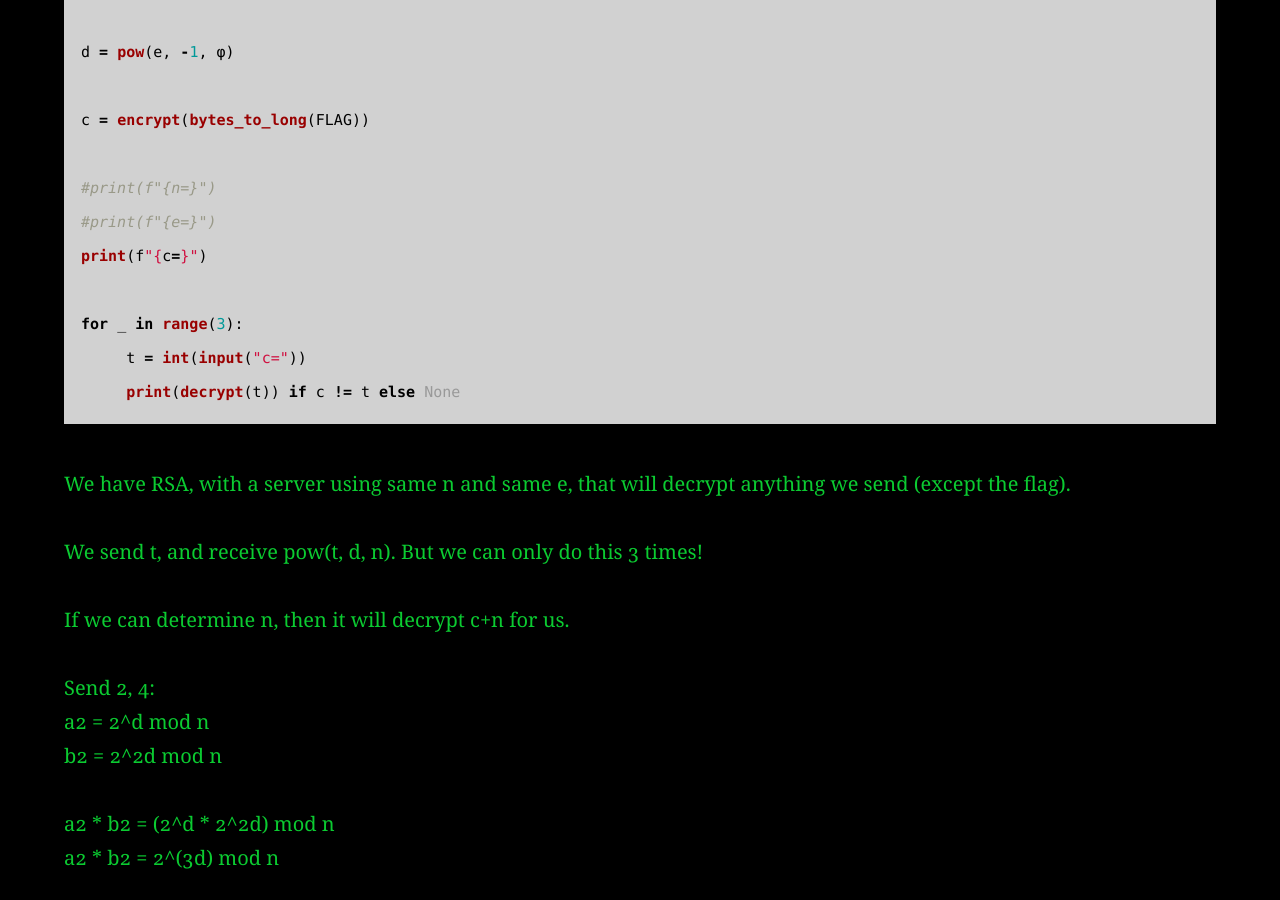
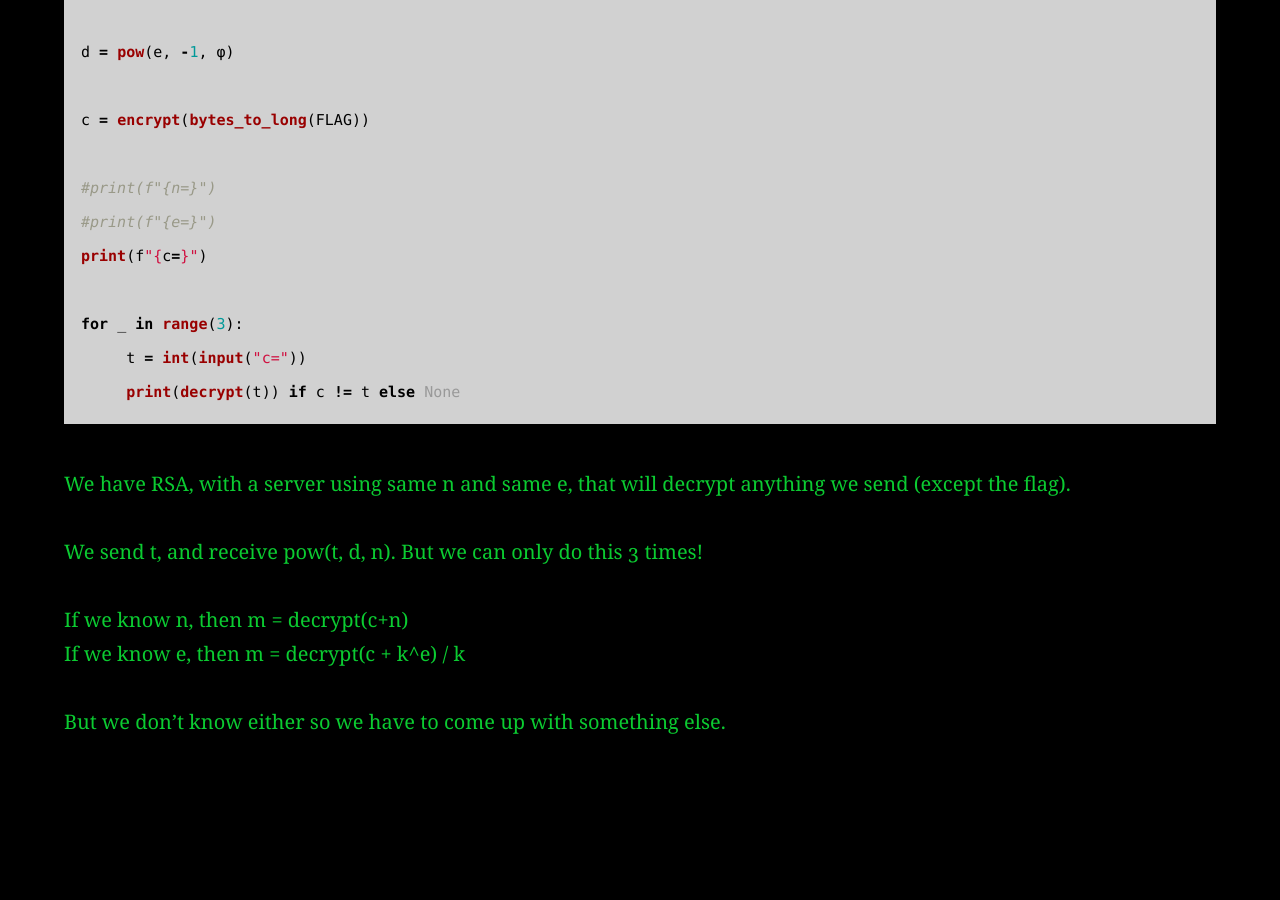
Before and after one commit to AC01010/Connor-McCartney.github.io, a Jekyll site: the page built from _posts/2012-12-21-heroctf-2022.md, in a window 1280 px wide and 900 px high, scrolled down 2058 px. Built offline with Jekyll 4.4.1, drawn with Linux system fonts in a browser that asks for light colours; after the commit the page ends 2822 px from its top, so only the background shows below that.

Commit message:
Update 2012-12-21-heroctf-2022.md

```diff
--- a/_posts/2012-12-21-heroctf-2022.md
+++ b/_posts/2012-12-21-heroctf-2022.md
@@ -83,11 +83,7 @@ We have RSA, with a server using same n and same e, that will decrypt anything w
 
 We send t, and receive pow(t, d, n). But we can only do this 3 times!
 
-If we can determine n, then it will decrypt c+n for us.
+If we know n, then m = decrypt(c+n) <br>
+If we know e, then m = decrypt(c + k^e) / k
 
-Send 2, 4:                     <br>
-a2 = 2^d mod n                 <br>
-b2 = 2^2d mod n
-
-a2 * b2 = (2^d * 2^2d) mod n   <br>
-a2 * b2 = 2^(3d) mod n         <br>
+But we don't know either so we have to come up with something else.
```
